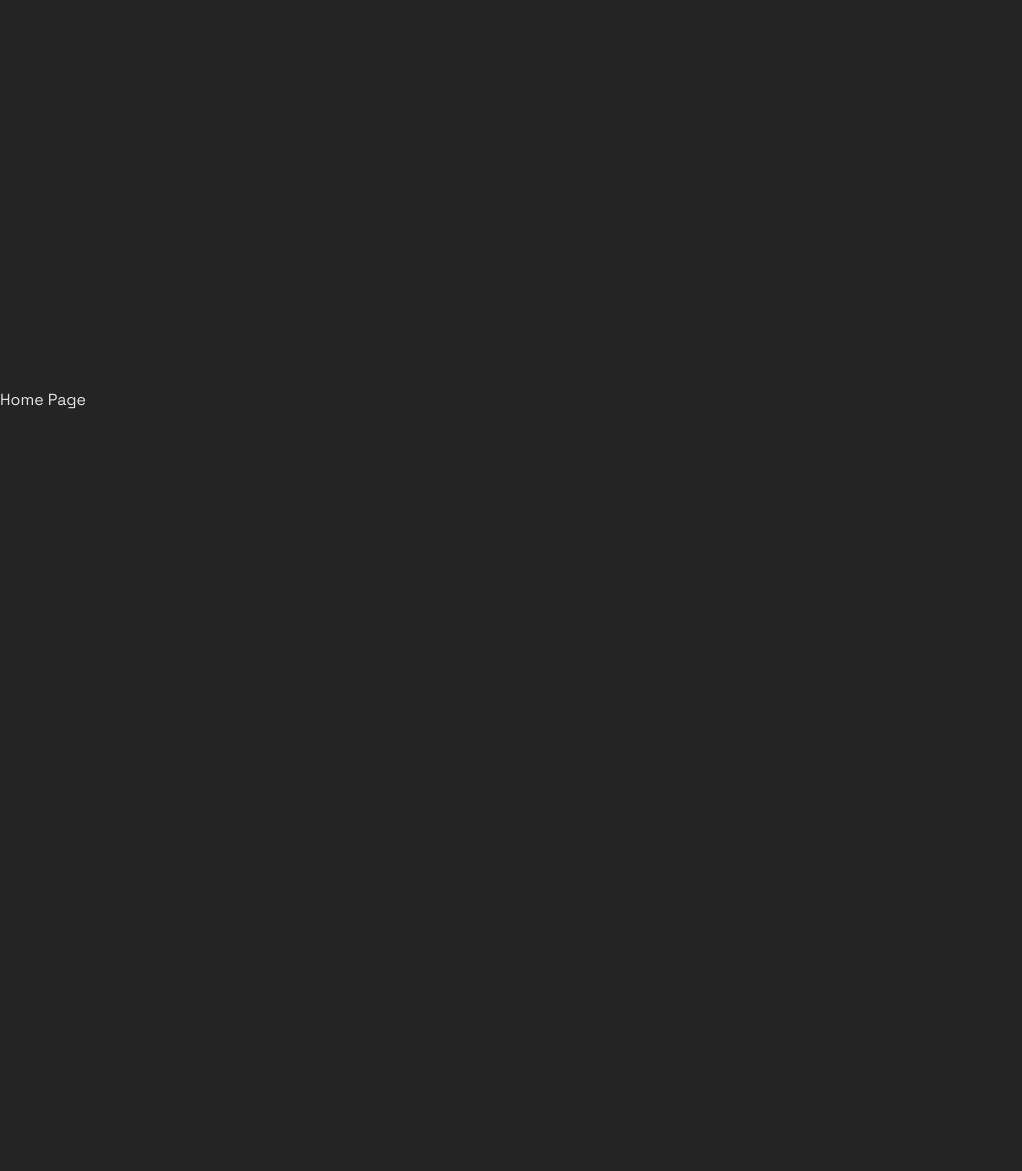
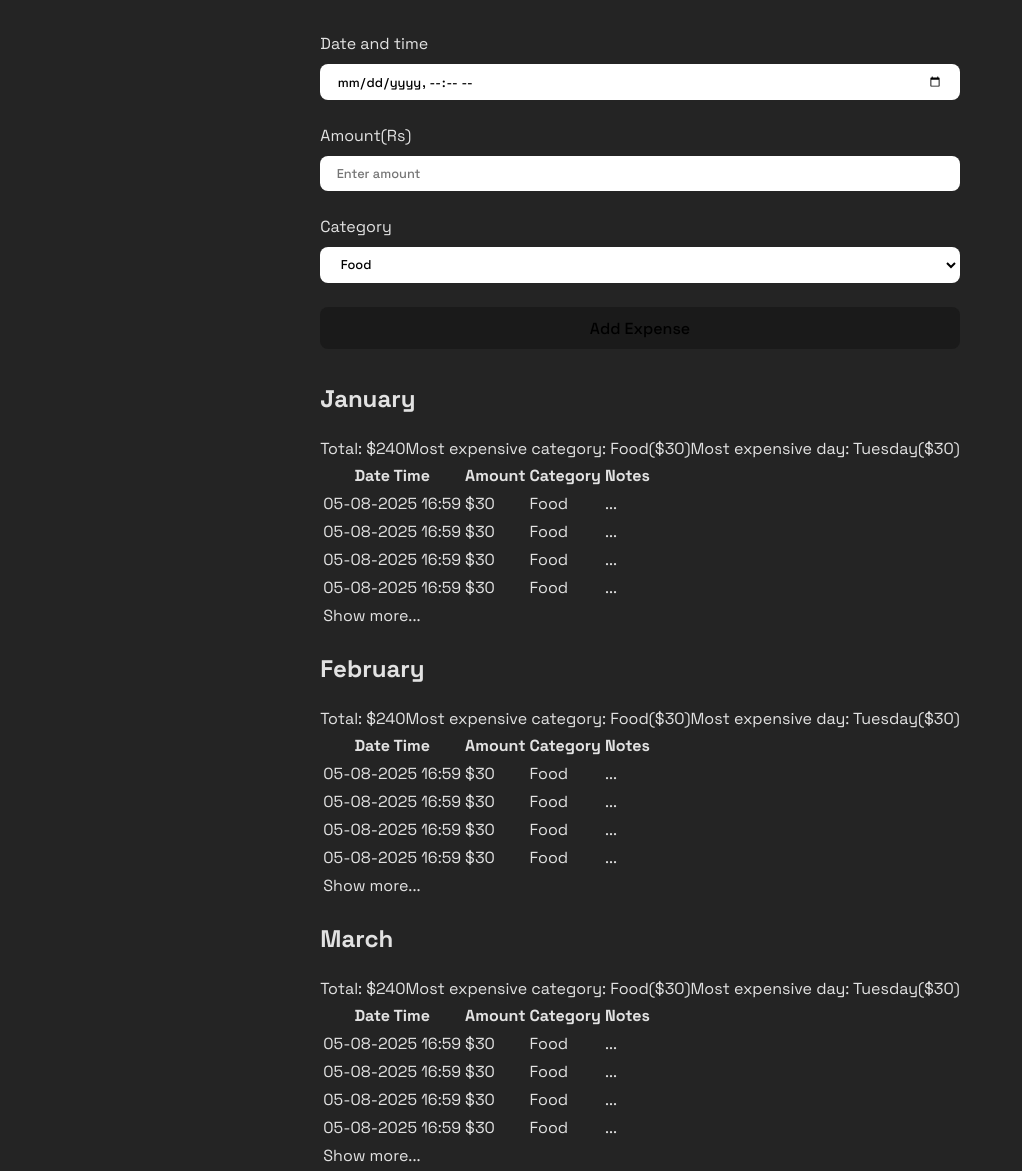
Before and after one commit to Arup3201/extracker, a React (Vite) app in the folder app/: page / in a window 1280 px wide. Shown: the whole page, without its empty margins (0-1022 px from the left). Before the commit the page ends 800 px from the top, so only its background shows below. Built offline with nearby package versions, Linux system fonts and the light colour scheme.

Commit message:
update: home page content and style updated

```diff
--- a/app/src/index.css
+++ b/app/src/index.css
@@ -1,6 +1,6 @@
-@import url('https://fonts.googleapis.com/css2?family=Space+Grotesk:wght@300..700&display=swap');
+@import url("https://fonts.googleapis.com/css2?family=Space+Grotesk:wght@300..700&display=swap");
 :root {
-  font-family: 'Space Grotesk', system-ui, Avenir, Helvetica, Arial, sans-serif;
+  font-family: "Space Grotesk", system-ui, Avenir, Helvetica, Arial, sans-serif;
   line-height: 1.5;
   font-weight: 400;
 
@@ -14,6 +14,93 @@
   -moz-osx-font-smoothing: grayscale;
 }
 
+body {
+  margin: 0;
+  display: flex;
+  place-items: center;
+  justify-content: center;
+  min-width: 320px;
+  min-height: 100vh;
+}
+
+header {
+  margin: 2rem auto;
+}
+
+form {
+  display: flex;
+  flex-direction: column;
+  row-gap: 1.5rem;
+}
+
+select,
+::picker(select) {
+  appearance: base-select;
+}
+
+select {
+  background-color: field;
+}
+
+select::pickre-icon {
+  color: #999;
+  transition: 0.4s rotate;
+}
+
+::picker(select) {
+  border-radius: 8px;
+  border: 1px solid #999;
+  min-width: 20rem;
+}
+
+select:open::picker-icon {
+  rotate: 180deg;
+}
+
+option {
+  display: flex;
+  justify-content: flex-start;
+  gap: 2rem;
+
+  padding: 10px;
+  transition: 0.4s;
+}
+
+option:hover {
+  background-color: #242424;
+}
+
+option:checked {
+  background-color: #303030;
+}
+
+.form-field {
+  display: flex;
+  flex-direction: column;
+  row-gap: 0.5rem;
+}
+
+.form-field > input,
+.form-field > select {
+  font-family: inherit;
+  font-weight: 500;
+  font-size: 0.8rem;
+  padding: 0.6em 1.2em;
+  border-radius: 8px;
+  border: 1px solid transparent;
+  outline: none;
+}
+
+.form-field > input:focus,
+.form-field > select:focus {
+  border-color: #535bf2;
+}
+
+h1 {
+  font-size: 3.2em;
+  line-height: 1.1;
+}
+
 a {
   font-weight: 500;
   color: #646cff;
@@ -23,21 +110,7 @@ a:hover {
   color: #535bf2;
 }
 
-body {
-  margin: 0;
-  display: flex;
-  place-items: center;
-  min-width: 320px;
-  min-height: 100vh;
-}
-
-h1 {
-  font-size: 3.2em;
-  line-height: 1.1;
-}
-
 button {
-  font-family: 'Space Grotesk', system-ui, Avenir, Helvetica, Arial, sans-serif;
   border-radius: 8px;
   border: 1px solid transparent;
   padding: 0.6em 1.2em;
--- a/app/src/pages/home.tsx
+++ b/app/src/pages/home.tsx
@@ -1,5 +1,179 @@
 const HomePage = () => {
-  return <>Home Page</>;
+  return (
+    <>
+      <header>
+        <form>
+          <div className="form-field">
+            <label htmlFor="datetime">Date and time</label>
+            <input
+              id="datetime"
+              name="datetime"
+              type="datetime-local"
+              placeholder="Enter date and time"
+            />
+          </div>
+          <div className="form-field">
+            <label htmlFor="amount">Amount(Rs)</label>
+            <input
+              id="amount"
+              name="amount"
+              type="number"
+              placeholder="Enter amount"
+            />
+          </div>
+          <div className="form-field">
+            <label htmlFor="category" id="category">
+              Category
+            </label>
+            <select name="category">
+              <option>Food</option>
+              <option>Rent</option>
+              <option>Travel</option>
+              <option>Health</option>
+            </select>
+          </div>
+          <button>Add Expense</button>
+        </form>
+      </header>
+      <main>
+        <section>
+          <h2>January</h2>
+          <div className="short-summary">
+            <span>Total: $240</span>
+            <span>Most expensive category: Food($30)</span>
+            <span>Most expensive day: Tuesday($30)</span>
+          </div>
+          <table>
+            <thead>
+              <th>Date Time</th>
+              <th>Amount</th>
+              <th>Category</th>
+              <th>Notes</th>
+            </thead>
+            <tbody>
+              <tr>
+                <td>05-08-2025 16:59</td>
+                <td>$30</td>
+                <td>Food</td>
+                <td>...</td>
+              </tr>
+              <tr>
+                <td>05-08-2025 16:59</td>
+                <td>$30</td>
+                <td>Food</td>
+                <td>...</td>
+              </tr>
+              <tr>
+                <td>05-08-2025 16:59</td>
+                <td>$30</td>
+                <td>Food</td>
+                <td>...</td>
+              </tr>
+              <tr>
+                <td>05-08-2025 16:59</td>
+                <td>$30</td>
+                <td>Food</td>
+                <td>...</td>
+              </tr>
+              <tr>
+                <td colSpan={-1}>Show more...</td>
+              </tr>
+            </tbody>
+          </table>
+        </section>
+        <section>
+          <h2>February</h2>
+          <div className="short-summary">
+            <span>Total: $240</span>
+            <span>Most expensive category: Food($30)</span>
+            <span>Most expensive day: Tuesday($30)</span>
+          </div>
+          <table>
+            <thead>
+              <th>Date Time</th>
+              <th>Amount</th>
+              <th>Category</th>
+              <th>Notes</th>
+            </thead>
+            <tbody>
+              <tr>
+                <td>05-08-2025 16:59</td>
+                <td>$30</td>
+                <td>Food</td>
+                <td>...</td>
+              </tr>
+              <tr>
+                <td>05-08-2025 16:59</td>
+                <td>$30</td>
+                <td>Food</td>
+                <td>...</td>
+              </tr>
+              <tr>
+                <td>05-08-2025 16:59</td>
+                <td>$30</td>
+                <td>Food</td>
+                <td>...</td>
+              </tr>
+              <tr>
+                <td>05-08-2025 16:59</td>
+                <td>$30</td>
+                <td>Food</td>
+                <td>...</td>
+              </tr>
+              <tr>
+                <td colSpan={-1}>Show more...</td>
+              </tr>
+            </tbody>
+          </table>
+        </section>
+        <section>
+          <h2>March</h2>
+          <div className="short-summary">
+            <span>Total: $240</span>
+            <span>Most expensive category: Food($30)</span>
+            <span>Most expensive day: Tuesday($30)</span>
+          </div>
+          <table>
+            <thead>
+              <th>Date Time</th>
+              <th>Amount</th>
+              <th>Category</th>
+              <th>Notes</th>
+            </thead>
+            <tbody>
+              <tr>
+                <td>05-08-2025 16:59</td>
+                <td>$30</td>
+                <td>Food</td>
+                <td>...</td>
+              </tr>
+              <tr>
+                <td>05-08-2025 16:59</td>
+                <td>$30</td>
+                <td>Food</td>
+                <td>...</td>
+              </tr>
+              <tr>
+                <td>05-08-2025 16:59</td>
+                <td>$30</td>
+                <td>Food</td>
+                <td>...</td>
+              </tr>
+              <tr>
+                <td>05-08-2025 16:59</td>
+                <td>$30</td>
+                <td>Food</td>
+                <td>...</td>
+              </tr>
+              <tr>
+                <td colSpan={-1}>Show more...</td>
+              </tr>
+            </tbody>
+          </table>
+        </section>
+      </main>
+    </>
+  );
 };
 
 export default HomePage;
```
